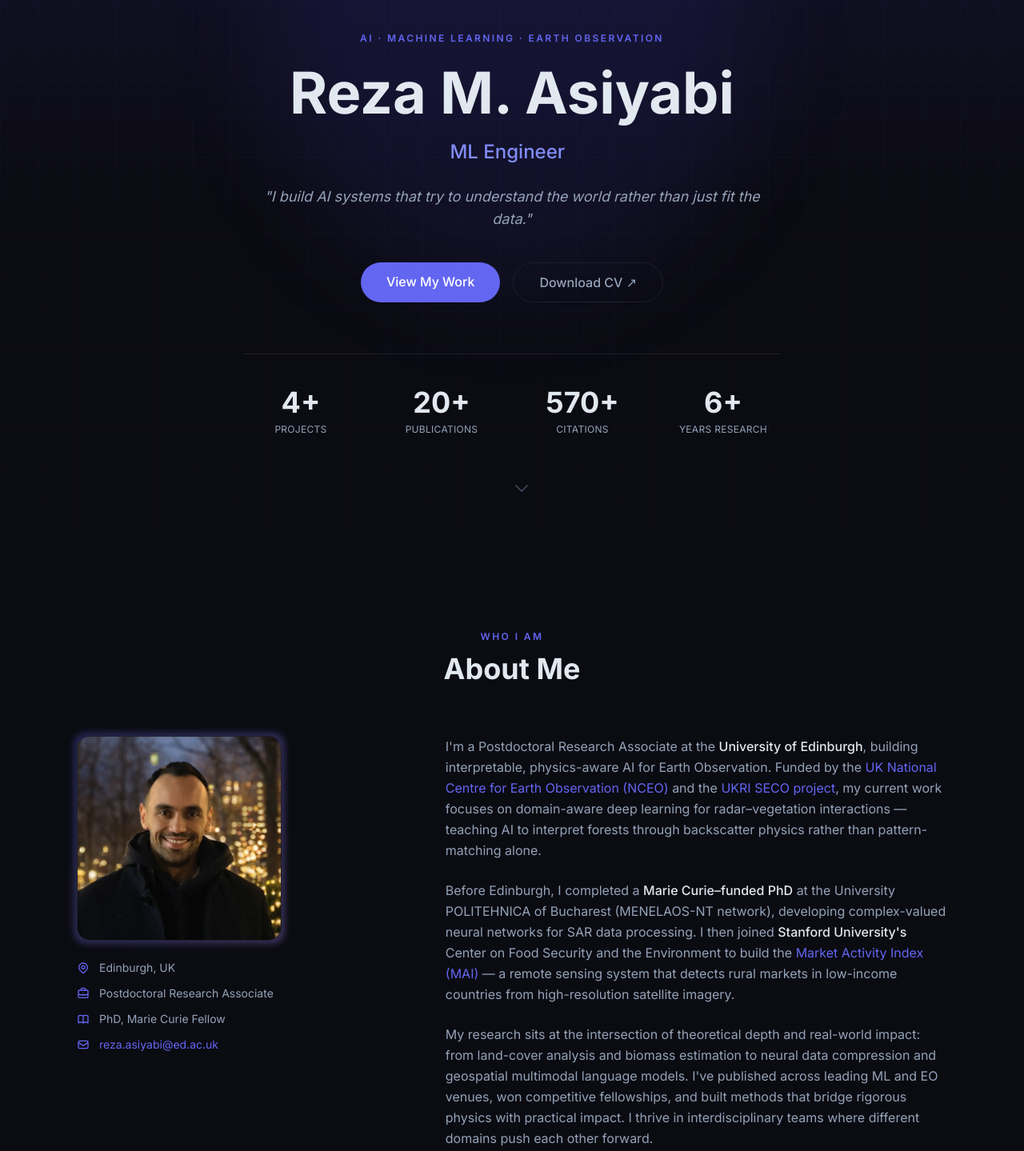
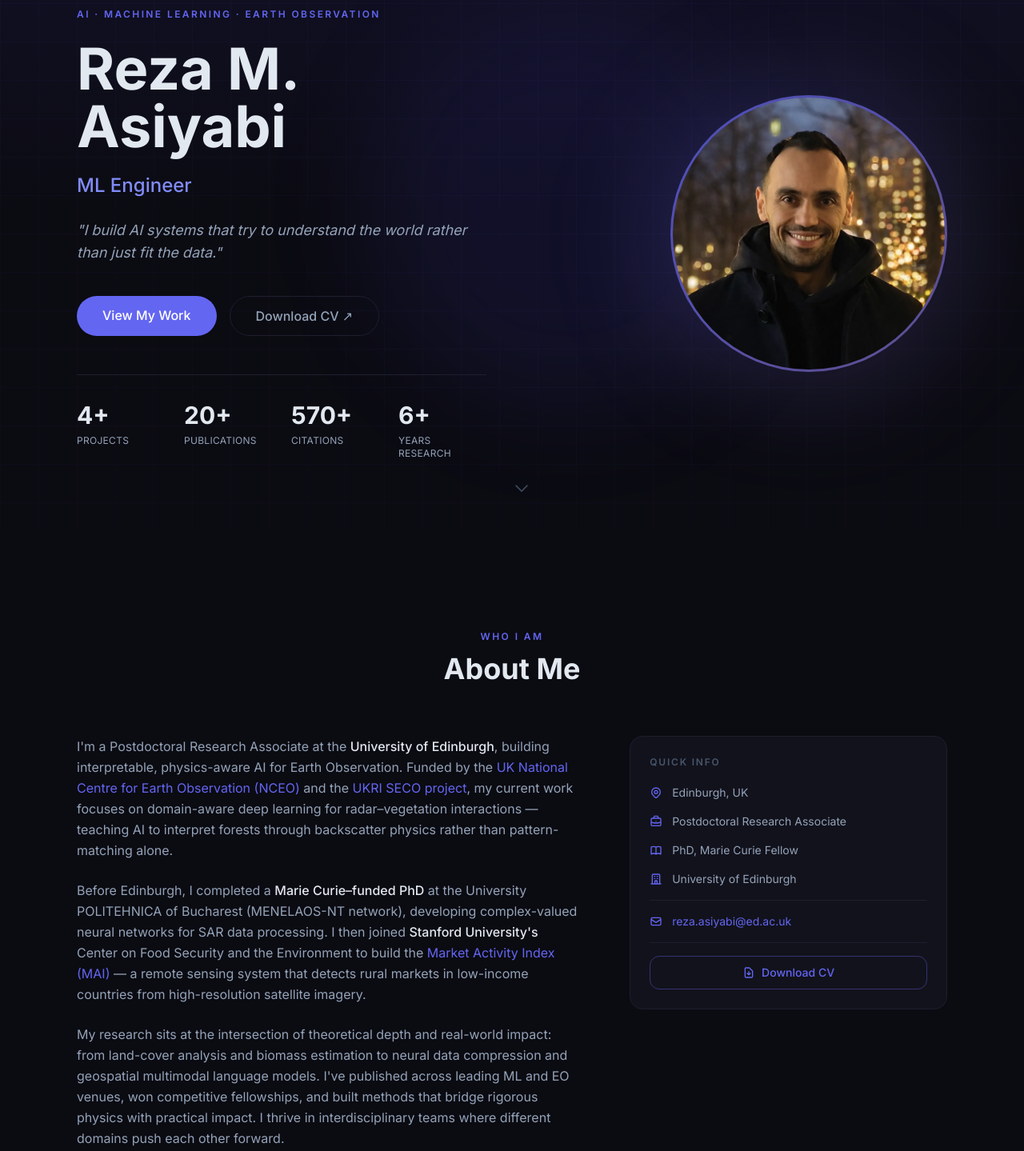
Before and after one commit to Reza-Asiyabi/reza-asiyabi.github.io, an Astro site: page / in a window 1280 px wide. Shown: the part 140-1579 px from the top of the page at 80% size. Built offline with nearby package versions, Linux system fonts and the light colour scheme; Astro itself is replaced by a stand-in of ours.

Commit message:
Update Hero

```diff
--- a/src/components/About.astro
+++ b/src/components/About.astro
@@ -12,53 +12,6 @@
     </div>
 
     <div class="grid grid-cols-1 lg:grid-cols-5 gap-12 lg:gap-16 items-start">
-      <!-- Photo + quick links -->
-      <div class="lg:col-span-2 fade-up flex flex-col items-center lg:items-start gap-6">
-        <div class="relative">
-          <div
-            class="absolute -inset-1 rounded-2xl bg-gradient-to-br from-accent to-accent-violet opacity-30 blur-sm"
-          >
-          </div>
-          <img
-            src="/images/Profile.webp"
-            alt="Reza M. Asiyabi"
-            class="relative w-56 h-56 sm:w-64 sm:h-64 object-cover rounded-2xl border border-stroke"
-            loading="lazy"
-          />
-        </div>
-
-        <!-- Quick info -->
-        <div class="space-y-3 text-sm w-full">
-          <div class="flex items-center gap-3 text-muted">
-            <svg xmlns="http://www.w3.org/2000/svg" class="h-4 w-4 text-accent shrink-0" fill="none" viewBox="0 0 24 24" stroke="currentColor">
-              <path stroke-linecap="round" stroke-linejoin="round" stroke-width="2" d="M17.657 16.657L13.414 20.9a1.998 1.998 0 01-2.827 0l-4.244-4.243a8 8 0 1111.314 0z"/>
-              <path stroke-linecap="round" stroke-linejoin="round" stroke-width="2" d="M15 11a3 3 0 11-6 0 3 3 0 016 0z"/>
-            </svg>
-            Edinburgh, UK
-          </div>
-          <div class="flex items-center gap-3 text-muted">
-            <svg xmlns="http://www.w3.org/2000/svg" class="h-4 w-4 text-accent shrink-0" fill="none" viewBox="0 0 24 24" stroke="currentColor">
-              <path stroke-linecap="round" stroke-linejoin="round" stroke-width="2" d="M21 13.255A23.931 23.931 0 0112 15c-3.183 0-6.22-.62-9-1.745M16 6V4a2 2 0 00-2-2h-4a2 2 0 00-2 2v2m4 6h.01M5 20h14a2 2 0 002-2V8a2 2 0 00-2-2H5a2 2 0 00-2 2v10a2 2 0 002 2z"/>
-            </svg>
-            Postdoctoral Research Associate
-          </div>
-          <div class="flex items-center gap-3 text-muted">
-            <svg xmlns="http://www.w3.org/2000/svg" class="h-4 w-4 text-accent shrink-0" fill="none" viewBox="0 0 24 24" stroke="currentColor">
-              <path stroke-linecap="round" stroke-linejoin="round" stroke-width="2" d="M12 6.253v13m0-13C10.832 5.477 9.246 5 7.5 5S4.168 5.477 3 6.253v13C4.168 18.477 5.754 18 7.5 18s3.332.477 4.5 1.253m0-13C13.168 5.477 14.754 5 16.5 5c1.747 0 3.332.477 4.5 1.253v13C19.832 18.477 18.247 18 16.5 18c-1.746 0-3.332.477-4.5 1.253"/>
-            </svg>
-            PhD, Marie Curie Fellow
-          </div>
-          <a
-            href="mailto:reza.asiyabi@ed.ac.uk"
-            class="flex items-center gap-3 text-accent hover:text-accent-light transition-colors"
-          >
-            <svg xmlns="http://www.w3.org/2000/svg" class="h-4 w-4 shrink-0" fill="none" viewBox="0 0 24 24" stroke="currentColor">
-              <path stroke-linecap="round" stroke-linejoin="round" stroke-width="2" d="M3 8l7.89 5.26a2 2 0 002.22 0L21 8M5 19h14a2 2 0 002-2V7a2 2 0 00-2-2H5a2 2 0 00-2 2v10a2 2 0 002 2z"/>
-            </svg>
-            reza.asiyabi@ed.ac.uk
-          </a>
-        </div>
-      </div>
 
       <!-- Bio -->
       <div class="lg:col-span-3 space-y-6 text-muted leading-relaxed fade-up">
@@ -141,6 +94,71 @@
           </a>
         </div>
       </div>
+
+      <!-- Info card -->
+      <div class="lg:col-span-2 fade-up">
+        <div class="bg-surface border border-stroke rounded-2xl p-6 space-y-4 sticky top-24">
+
+          <p class="text-xs text-faint font-semibold tracking-[0.15em] uppercase mb-5">Quick Info</p>
+
+          <div class="flex items-start gap-3 text-sm text-muted">
+            <svg xmlns="http://www.w3.org/2000/svg" class="h-4 w-4 text-accent shrink-0 mt-0.5" fill="none" viewBox="0 0 24 24" stroke="currentColor">
+              <path stroke-linecap="round" stroke-linejoin="round" stroke-width="2" d="M17.657 16.657L13.414 20.9a1.998 1.998 0 01-2.827 0l-4.244-4.243a8 8 0 1111.314 0z"/>
+              <path stroke-linecap="round" stroke-linejoin="round" stroke-width="2" d="M15 11a3 3 0 11-6 0 3 3 0 016 0z"/>
+            </svg>
+            Edinburgh, UK
+          </div>
+
+          <div class="flex items-start gap-3 text-sm text-muted">
+            <svg xmlns="http://www.w3.org/2000/svg" class="h-4 w-4 text-accent shrink-0 mt-0.5" fill="none" viewBox="0 0 24 24" stroke="currentColor">
+              <path stroke-linecap="round" stroke-linejoin="round" stroke-width="2" d="M21 13.255A23.931 23.931 0 0112 15c-3.183 0-6.22-.62-9-1.745M16 6V4a2 2 0 00-2-2h-4a2 2 0 00-2 2v2m4 6h.01M5 20h14a2 2 0 002-2V8a2 2 0 00-2-2H5a2 2 0 00-2 2v10a2 2 0 002 2z"/>
+            </svg>
+            Postdoctoral Research Associate
+          </div>
+
+          <div class="flex items-start gap-3 text-sm text-muted">
+            <svg xmlns="http://www.w3.org/2000/svg" class="h-4 w-4 text-accent shrink-0 mt-0.5" fill="none" viewBox="0 0 24 24" stroke="currentColor">
+              <path stroke-linecap="round" stroke-linejoin="round" stroke-width="2" d="M12 6.253v13m0-13C10.832 5.477 9.246 5 7.5 5S4.168 5.477 3 6.253v13C4.168 18.477 5.754 18 7.5 18s3.332.477 4.5 1.253m0-13C13.168 5.477 14.754 5 16.5 5c1.747 0 3.332.477 4.5 1.253v13C19.832 18.477 18.247 18 16.5 18c-1.746 0-3.332.477-4.5 1.253"/>
+            </svg>
+            PhD, Marie Curie Fellow
+          </div>
+
+          <div class="flex items-start gap-3 text-sm text-muted">
+            <svg xmlns="http://www.w3.org/2000/svg" class="h-4 w-4 text-accent shrink-0 mt-0.5" fill="none" viewBox="0 0 24 24" stroke="currentColor">
+              <path stroke-linecap="round" stroke-linejoin="round" stroke-width="2" d="M19 21V5a2 2 0 00-2-2H7a2 2 0 00-2 2v16m14 0h2m-2 0h-5m-9 0H3m2 0h5M9 7h1m-1 4h1m4-4h1m-1 4h1m-5 10v-5a1 1 0 011-1h2a1 1 0 011 1v5m-4 0h4"/>
+            </svg>
+            University of Edinburgh
+          </div>
+
+          <div class="border-t border-stroke pt-4">
+            <a
+              href="mailto:reza.asiyabi@ed.ac.uk"
+              class="flex items-center gap-3 text-sm text-accent hover:text-accent-light transition-colors"
+            >
+              <svg xmlns="http://www.w3.org/2000/svg" class="h-4 w-4 shrink-0" fill="none" viewBox="0 0 24 24" stroke="currentColor">
+                <path stroke-linecap="round" stroke-linejoin="round" stroke-width="2" d="M3 8l7.89 5.26a2 2 0 002.22 0L21 8M5 19h14a2 2 0 002-2V7a2 2 0 00-2-2H5a2 2 0 00-2 2v10a2 2 0 002 2z"/>
+              </svg>
+              reza.asiyabi@ed.ac.uk
+            </a>
+          </div>
+
+          <div class="border-t border-stroke pt-4">
+            <a
+              href="/files/Reza_CV.pdf"
+              target="_blank"
+              rel="noopener"
+              class="flex items-center justify-center gap-2 w-full px-4 py-2.5 rounded-xl border border-accent/40 text-accent hover:bg-accent hover:text-white hover:border-accent transition-all duration-200 text-sm font-medium"
+            >
+              <svg xmlns="http://www.w3.org/2000/svg" class="h-4 w-4" fill="none" viewBox="0 0 24 24" stroke="currentColor">
+                <path stroke-linecap="round" stroke-linejoin="round" stroke-width="2" d="M12 10v6m0 0l-3-3m3 3l3-3m2 8H7a2 2 0 01-2-2V5a2 2 0 012-2h5.586a1 1 0 01.707.293l5.414 5.414a1 1 0 01.293.707V19a2 2 0 01-2 2z"/>
+              </svg>
+              Download CV
+            </a>
+          </div>
+
+        </div>
+      </div>
+
     </div>
   </div>
 </section>
--- a/src/components/Hero.astro
+++ b/src/components/Hero.astro
@@ -3,13 +3,12 @@
 
 <section
   id="hero"
-  class="relative min-h-screen flex items-center justify-center overflow-hidden pt-16"
+  class="relative min-h-screen flex items-center overflow-hidden pt-16"
 >
   <!-- Background gradient -->
   <div
     class="absolute inset-0 bg-gradient-to-b from-indigo-950/40 via-background to-background pointer-events-none"
-  >
-  </div>
+  ></div>
 
   <!-- Subtle grid pattern -->
   <div class="absolute inset-0 pointer-events-none opacity-[0.04]" style="
@@ -19,46 +18,41 @@
     background-size: 48px 48px;
   "></div>
 
-  <!-- Glow orb -->
+  <!-- Glow orb — positioned behind photo on the right -->
   <div
-    class="absolute top-1/4 left-1/2 -translate-x-1/2 -translate-y-1/2 w-[600px] h-[600px] bg-indigo-600/10 rounded-full blur-3xl pointer-events-none"
-  >
-  </div>
+    class="absolute top-1/2 right-0 lg:right-1/4 -translate-y-1/2 w-[500px] h-[500px] bg-indigo-600/10 rounded-full blur-3xl pointer-events-none"
+  ></div>
 
-  <div class="relative z-10 max-w-4xl mx-auto px-4 sm:px-6 text-center">
-    <!-- Eyebrow -->
-    <p
-      class="text-accent text-xs font-semibold tracking-[0.2em] uppercase mb-6 fade-up"
-    >
+  <div class="relative z-10 max-w-6xl mx-auto px-4 sm:px-6 lg:px-8 py-20 w-full">
+    <div class="grid grid-cols-1 lg:grid-cols-2 gap-12 lg:gap-16 items-center">
+
+      <!-- Left: text content -->
+      <div class="fade-up">
+        <p class="text-accent text-xs font-semibold tracking-[0.2em] uppercase mb-6">
           AI · Machine Learning · Earth Observation
         </p>
 
-    <!-- Name -->
-    <h1
-      class="text-5xl sm:text-6xl lg:text-7xl font-bold text-foreground mb-5 leading-tight fade-up"
-    >
+        <h1 class="text-5xl sm:text-6xl lg:text-7xl font-bold text-foreground mb-5 leading-tight">
           Reza M. Asiyabi
         </h1>
 
         <!-- Typewriter -->
-    <div class="text-xl sm:text-2xl mb-6 h-9 fade-up flex items-center justify-center gap-1">
+        <div class="text-xl sm:text-2xl mb-6 h-9 flex items-center gap-1">
           <span id="typewriter" class="text-accent-light font-medium"></span>
           <span id="cursor" class="text-accent-light font-light">|</span>
         </div>
 
         <!-- Tagline -->
-    <p
-      class="text-base sm:text-lg text-muted max-w-2xl mx-auto mb-10 leading-relaxed italic fade-up"
-    >
+        <p class="text-base sm:text-lg text-muted max-w-xl mb-10 leading-relaxed italic">
           "I build AI systems that try to understand the world rather than just fit
           the data."
         </p>
 
         <!-- CTA buttons -->
-    <div class="flex flex-col sm:flex-row gap-4 justify-center mb-16 fade-up">
+        <div class="flex flex-col sm:flex-row gap-4 mb-12">
           <a
             href="#experience"
-        class="px-8 py-3 rounded-full bg-accent hover:bg-accent-light text-white font-medium transition-all duration-200 hover:shadow-lg hover:shadow-accent/25 hover:-translate-y-0.5"
+            class="px-8 py-3 rounded-full bg-accent hover:bg-accent-light text-white font-medium transition-all duration-200 hover:shadow-lg hover:shadow-accent/25 hover:-translate-y-0.5 text-center"
           >
             View My Work
           </a>
@@ -66,32 +60,52 @@
             href="/files/Reza_CV.pdf"
             target="_blank"
             rel="noopener"
-        class="px-8 py-3 rounded-full border border-stroke hover:border-accent text-muted hover:text-foreground font-medium transition-all duration-200 hover:-translate-y-0.5"
+            class="px-8 py-3 rounded-full border border-stroke hover:border-accent text-muted hover:text-foreground font-medium transition-all duration-200 hover:-translate-y-0.5 text-center"
           >
             Download CV ↗
           </a>
         </div>
 
         <!-- Stats bar -->
-    <div
-      class="fade-up border-t border-stroke pt-10 grid grid-cols-2 sm:grid-cols-4 gap-8 stagger"
-    >
+        <div class="border-t border-stroke pt-8 grid grid-cols-2 sm:grid-cols-4 gap-6 stagger">
           <div class="fade-up">
-        <div class="text-4xl font-bold text-foreground">4+</div>
+            <div class="text-3xl font-bold text-foreground">4+</div>
             <div class="text-xs text-muted mt-1.5 tracking-wide uppercase">Projects</div>
           </div>
           <div class="fade-up">
-        <div class="text-4xl font-bold text-foreground">20+</div>
+            <div class="text-3xl font-bold text-foreground">20+</div>
             <div class="text-xs text-muted mt-1.5 tracking-wide uppercase">Publications</div>
           </div>
           <div class="fade-up">
-        <div class="text-4xl font-bold text-foreground">570+</div>
+            <div class="text-3xl font-bold text-foreground">570+</div>
             <div class="text-xs text-muted mt-1.5 tracking-wide uppercase">Citations</div>
           </div>
           <div class="fade-up">
-        <div class="text-4xl font-bold text-foreground">6+</div>
+            <div class="text-3xl font-bold text-foreground">6+</div>
             <div class="text-xs text-muted mt-1.5 tracking-wide uppercase">Years Research</div>
           </div>
+        </div>
+      </div>
+
+      <!-- Right: circular profile photo -->
+      <div class="fade-up flex justify-center lg:justify-end order-first lg:order-last">
+        <div class="relative">
+          <!-- Soft outer glow -->
+          <div
+            class="absolute -inset-6 rounded-full bg-gradient-to-br from-accent/20 to-accent-violet/15 blur-3xl pointer-events-none"
+          ></div>
+          <!-- Gradient ring border -->
+          <div class="relative rounded-full p-[3px] bg-gradient-to-br from-accent/70 to-accent-violet/50">
+            <img
+              src="/images/Profile.webp"
+              alt="Reza M. Asiyabi"
+              class="w-64 h-64 sm:w-72 sm:h-72 lg:w-[340px] lg:h-[340px] object-cover rounded-full"
+              loading="eager"
+            />
+          </div>
+        </div>
+      </div>
+
     </div>
   </div>
 
```
Also changed, not shown: src/components/Nav.astro (+23 -0 lines). Lines whose indentation alone changed are shown as unchanged.
